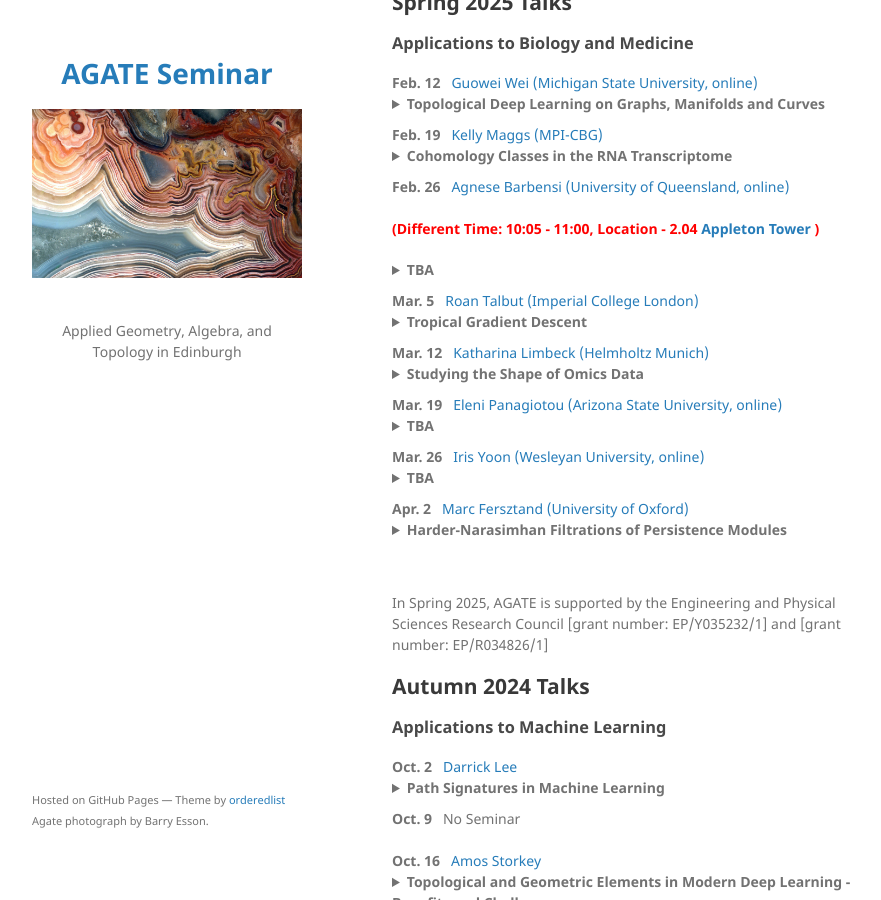
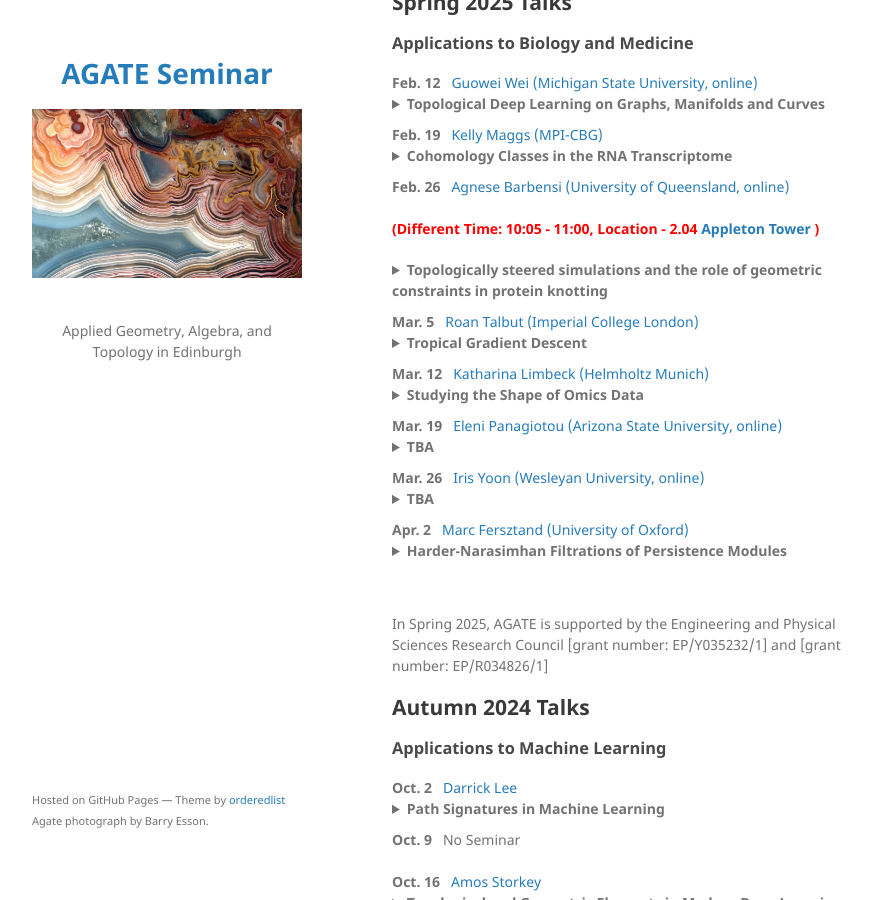
Before and after one commit to agatedinburgh/agatedinburgh.github.io, a Jekyll site: the page built from index.md, in a window 1280 px wide and 900 px high, scrolled down 527 px. Shown: the whole window, without its empty margins (178-1059 px from the left). Built offline with Jekyll 4.4.1, drawn with Linux system fonts in a browser that asks for light colours; our own code applies the rules of GitHub Pages for plain Markdown files; part of the change alters nothing that is shown.

Commit message:
Agnese talk title & summary

```diff
--- a/index.md
+++ b/index.md
@@ -37,8 +37,8 @@ To join the mailing list, send an email to sympa at mlist.is.ed.ac.uk with nothi
 <br>
 <span style="color: red;"><b>(Different Time: 10:05 - 11:00, Location - 2.04 [Appleton Tower](https://maps.app.goo.gl/zvDpZfULBhZHFmYbA) )</b></span>
 <details style="margin-bottom:10px">
-<summary><b>TBA</b></summary>
-<p style="margin-left:30px;"> TBA</p>
+<summary><b>Topologically steered simulations and the role of geometric constraints in protein knotting</b></summary>
+<p style="margin-left:30px;">  We introduce a method to determine the optimal pathway by which a polymer may knot or unknot, while subject to a given set of physics, and we investigate the effect of imposing geometric constraints. We show that with protein-like geometric constraints, the frequency of twist knots increases, similar to the observed abundance of twist knots in protein structures. This is joint work with A.Klotz and D.Goundaroulis.</p>
 </details>
 
 <nobr><b>Mar. 5</b>  &nbsp; <a href="https://sites.google.com/view/roantalbut/home">Roan Talbut (Imperial College London)</a></nobr>
```
